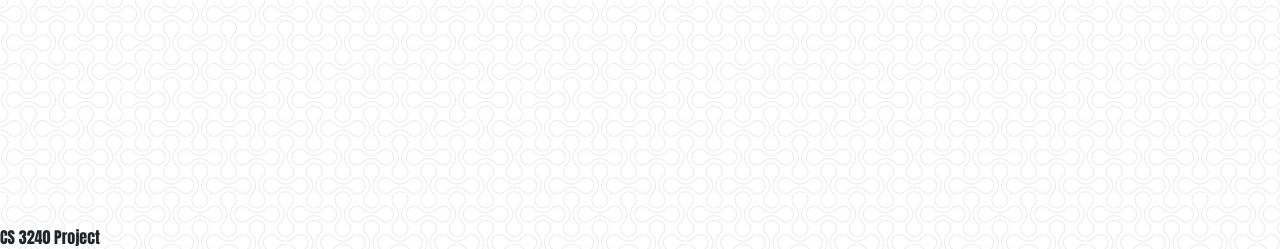
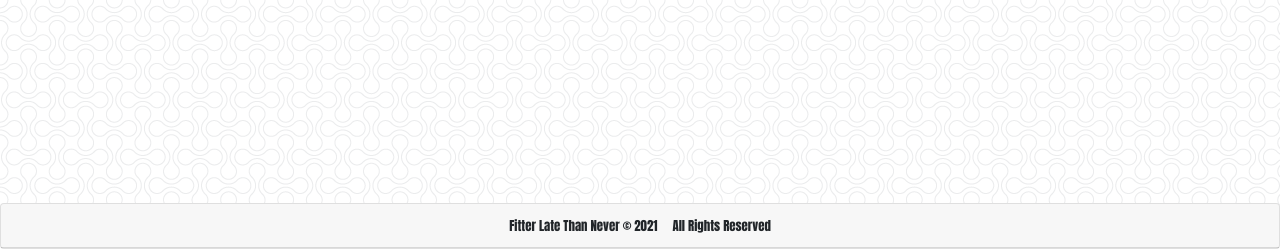
Before and after one commit to jpg6qdf/CS3240, a Django app: page / in a window 1280 px wide. Shown: the part 551-800 px from the top of the page. Run offline with Django 3.2, Linux system fonts and the light colour scheme; some libraries are stand-ins or nearby versions.

Commit message:
footer & logout corrections

```diff
--- a/baseproject/settings.py
+++ b/baseproject/settings.py
@@ -162,6 +162,7 @@ SITE_ID = 3
 SITE_ID = 4
 
 LOGIN_REDIRECT_URL = '/'
+LOGOUT_REDIRECT_URL = '/'
 
 SOCIALACCOUNT_PROVIDERS = {
     'google': {
--- a/baseproject/templates/login/index.html
+++ b/baseproject/templates/login/index.html
@@ -5,17 +5,19 @@
 
 
 {% if user.is_authenticated %}
+<!-- <meta http-equiv="Refresh" content="0; url='logouts/'" /> -->
 <h2 style="text-align: center">Welcome to Fitter Late Than Never, {{ user.first_name }}!</h2>
 <br>
 
-<h5 style="text-align: center">This is a fun exercise app where you can easily log in your workouts and achieve XP for doing exercise!</h5>
+<h5 style="text-align: center">This is a fun exercise app where you can easily log in your workouts and achieve XP for
+    doing exercise!</h5>
 <h5 style="text-align: center">Check out the different tabs to learn what this app can do for you and get started! </h5>
 
 <br>
 
-    <div class="text-center" style="margin: 10px 10px 10px 10px">
-        <a class="btn btn-primary" href="accounts/logout/">Log out with Google</a>
-    </div>
+<div class="text-center" style="margin: 10px 10px 10px 10px">
+    <a class="btn btn-primary" href="/logouts/">Log out with Google</a>
+</div>
 
 <div class="embed-responsive embed-responsive-16by9" style="width: 720px; height: 405px; margin: auto;">
     <iframe class="embed-responsive-item" src="https://www.youtube.com/embed/ZXsQAXx_ao0" frameborder="0"
--- a/baseproject/urls.py
+++ b/baseproject/urls.py
@@ -17,11 +17,13 @@ from django.contrib import admin
 from django.urls import path, include
 from django.views.generic import TemplateView
 from django.contrib.auth.views import LogoutView
+from . import views
 
 urlpatterns = [
     path('', TemplateView.as_view(template_name="login/index.html")),
+    path('logouts/', views.logout_view, name="logout_view"),
     path('admin/', admin.site.urls),
-    path('logout/', LogoutView),
+    # path('logout/', LogoutView),
     path('accounts/', include('allauth.urls')),
     path('fitapp/', include('fitapp.urls'))
 ]
--- /dev/null
+++ b/baseproject/views.py
@@ -0,0 +1,6 @@
+from django.contrib.auth import logout
+from django.shortcuts import redirect
+
+def logout_view(request):
+    logout(request)
+    return redirect('/')
--- a/fitapp/templates/fitapp/base.html
+++ b/fitapp/templates/fitapp/base.html
@@ -2,7 +2,8 @@
 <!--navbar-->
 <nav class="navbar navbar-expand-lg navbar-dark bg-dark">
   <a class="navbar-brand" href="/">Fitter Late Than Never</a>
-    <button class="navbar-toggler" type="button" data-toggle="collapse" data-target="#navbarSupportedContent" aria-controls="navbarSupportedContent" aria-expanded="false" aria-label="Toggle navigation">
+  <button class="navbar-toggler" type="button" data-toggle="collapse" data-target="#navbarSupportedContent"
+    aria-controls="navbarSupportedContent" aria-expanded="false" aria-label="Toggle navigation">
     <span class="navbar-toggler-icon"></span>
   </button>
 
@@ -39,13 +40,16 @@
 </nav>
 
 <!--basic stylings-->
+
 <head>
   {% block head %}
   {% endblock %}
   <meta name="viewport" content="width=device-width, initial-scale=1, shrink-to-fit=no">
-    <link rel="stylesheet" href="https://stackpath.bootstrapcdn.com/bootstrap/4.1.3/css/bootstrap.min.css" integrity="sha384-MCw98/SFnGE8fJT3GXwEOngsV7Zt27NXFoaoApmYm81iuXoPkFOJwJ8ERdknLPMO" crossorigin="anonymous">
+  <link rel="stylesheet" href="https://stackpath.bootstrapcdn.com/bootstrap/4.1.3/css/bootstrap.min.css"
+    integrity="sha384-MCw98/SFnGE8fJT3GXwEOngsV7Zt27NXFoaoApmYm81iuXoPkFOJwJ8ERdknLPMO" crossorigin="anonymous">
   <title>Fitter Late than Never</title>
 </head>
+
 <body>
   {% load static %}
   <link rel="stylesheet" type="text/css" href="{% static 'fitapp/style.css' %}">
@@ -63,12 +67,17 @@
 
 
 <!--footer-->
-  <footer class="footer">
+<footer class="bg-footer">
   {% block footer %}
   {% endblock %}
-    <div class ="container text=center">
+  <div class="card fixed-bottom">
+    <div class="card-header text-center">
+      <small> Fitter Late Than Never &copy; 2021 &nbsp; &nbsp; All Rights Reserved</small>
+    </div>
+  </div>
+  <!-- <div class ="container text=center">
       <div class="footer fixed-bottom">CS 3240 Project</div>
-    </div>
+    </div> -->
 </footer>
 
 </html>
```
Lines whose indentation alone changed are shown as unchanged.
